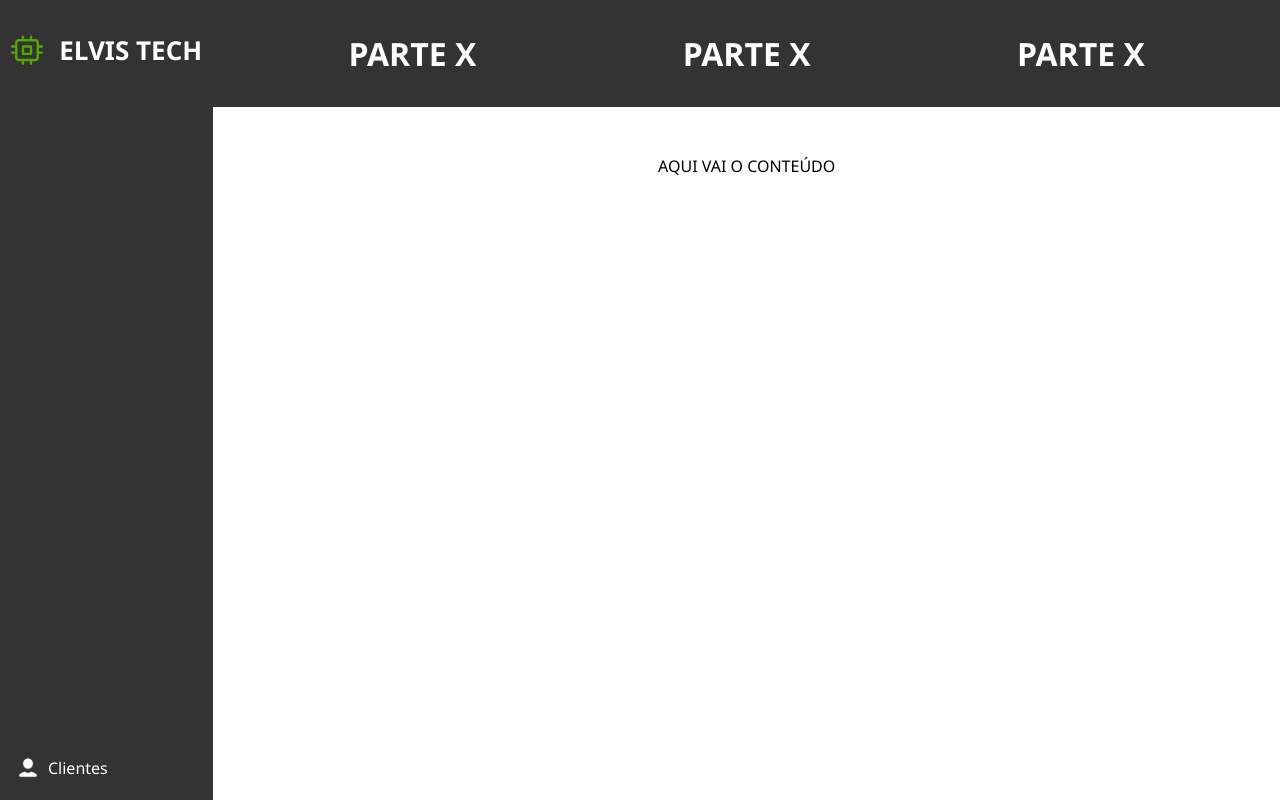
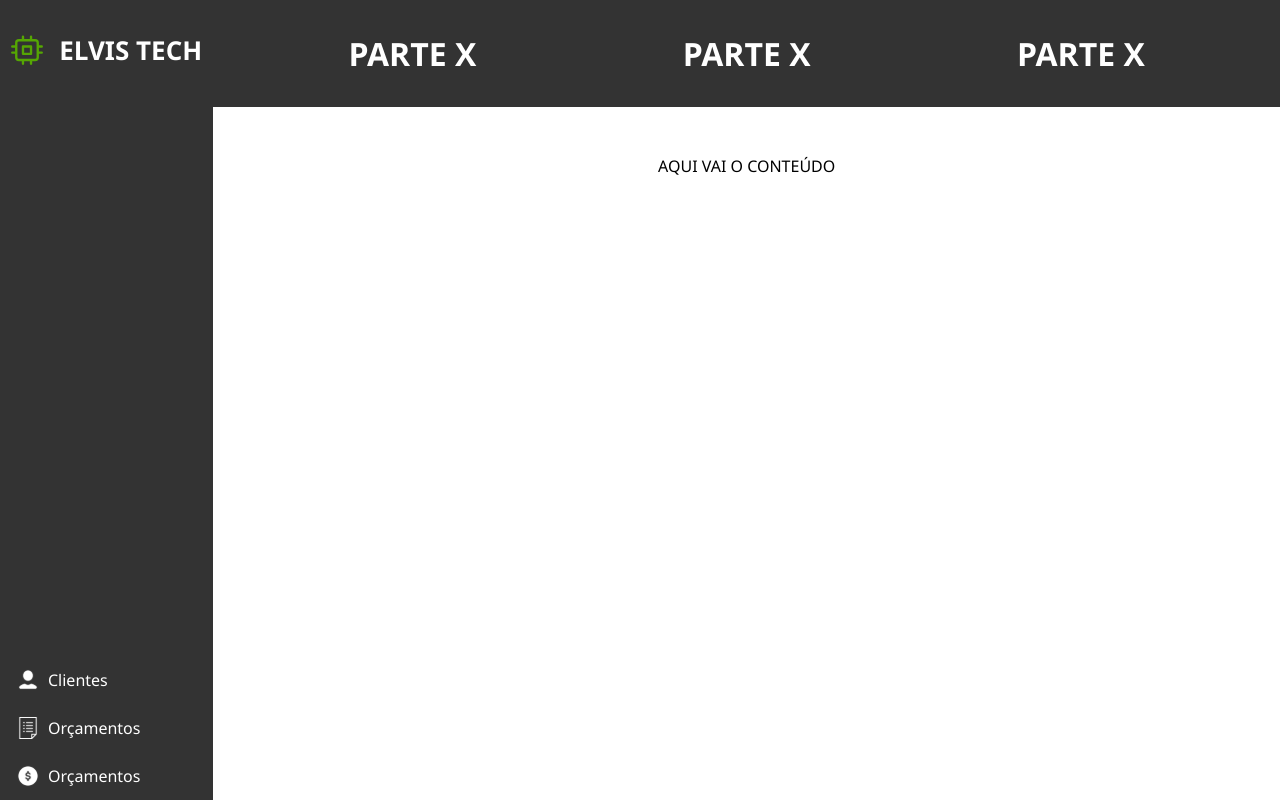
Before and after one commit to 2info2-Grupo-3/FrontManutencao, a Vue app: page / in a window 1280 px wide. Built offline with nearby package versions, Linux system fonts and the light colour scheme.

Commit message:
chore: asidebar buttons in progress #11

```diff
--- a/src/components/Aside/LinksComp.vue
+++ b/src/components/Aside/LinksComp.vue
@@ -7,12 +7,15 @@ import { useRoute } from 'vue-router'
 <template>
     <div class="linkButtons">
         <button><img src="../../../public/personicon.svg" alt="">Clientes</button>
+        <button><img src="../../../public/orcamentoicon.svg" alt="">Orçamentos</button>
+        <button><img src="../../../public/faturamentoicon.svg" alt="">Orçamentos</button>
     </div>
 </template>
 
 <style scoped>
 .linkButtons {
     display: flex;
+    flex-direction: column;
     justify-content: center;
     align-items: center;
 }
@@ -26,7 +29,7 @@ import { useRoute } from 'vue-router'
     color: white;
     padding: .5rem;
     font-size: 16px;
-    margin: 1rem auto;
+    margin: .5rem auto;
     transition: .3s ease-in-out;
 }
 .linkButtons > button:hover{
```
Also changed, not shown: public/faturamentoicon.svg (added), public/orcamentoicon.svg (added).
